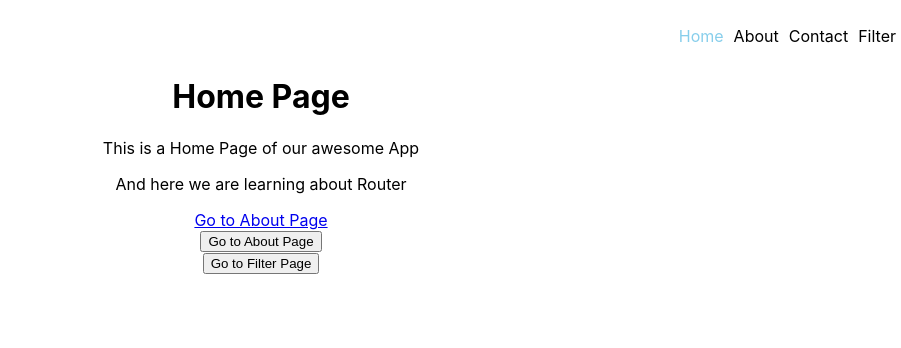
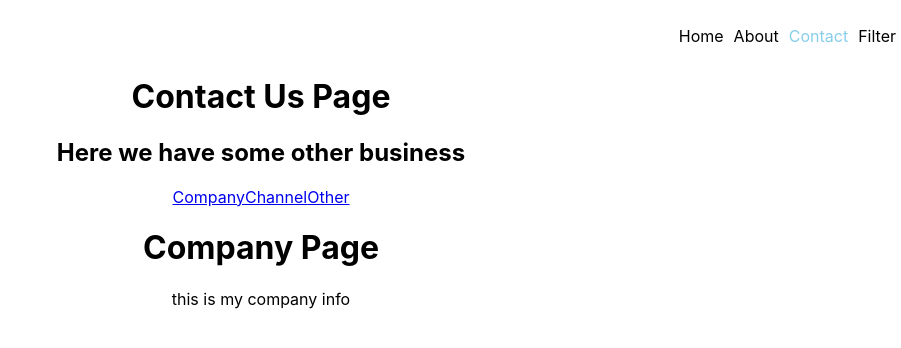
Before and after one commit to thisisshivamsingh/20-06-2022-Web-React, a React (Create React App) app: page /contact/company in a window 1280 px wide. Before the commit this address led to /. Shown: the top 348 px of the page, without its empty margins (379-1280 px from the left). Built offline with nearby package versions, Linux system fonts and the light colour scheme.

Commit message:
React Router Nested Routing

```diff
--- a/src/App.js
+++ b/src/App.js
@@ -6,6 +6,10 @@
 import Page404 from "./component/Page404";
 import User from "./component/User";
 import Filter from "./component/Filter";
+import Contact from "./component/Contact";
+import Company from "./component/Company";
+import Channel from "./component/Channel";
+import Other from "./component/Other";
 function App() {
   return (
     <div className="App">
@@ -18,6 +22,11 @@
           <Route path="/filter" element={<Filter />} />
           {/* <Route path="/*" element={<Page404 />} /> */}
           <Route path="/*" element={<Navigate to="/" />} />
+          <Route path="/contact/" element={<Contact />}>
+            <Route path="company" element={<Company />} />
+            <Route path="channel" element={<Channel />} />
+            <Route path="other" element={<Other />} />
+          </Route>
         </Routes>
       </BrowserRouter>
     </div>
--- /dev/null
+++ b/src/component/Channel.js
@@ -0,0 +1,8 @@
+function Channel() {
+  return (
+    <div>
+      <h1>Youtube Channel Page</h1>
+    </div>
+  );
+}
+export default Channel;
--- /dev/null
+++ b/src/component/Company.js
@@ -0,0 +1,9 @@
+function Company() {
+  return (
+    <div>
+      <h1>Company Page</h1>
+      <p>this is my company info</p>
+    </div>
+  );
+}
+export default Company;
--- /dev/null
+++ b/src/component/Contact.js
@@ -0,0 +1,14 @@
+import { Link, Outlet } from "react-router-dom";
+function Contact() {
+  return (
+    <div>
+      <h1>Contact Us Page</h1>
+      <h2>Here we have some other business</h2>
+      <Link to="company">Company</Link>
+      <Link to="channel">Channel</Link>
+      <Link to="other">Other</Link>
+      <Outlet />
+    </div>
+  );
+}
+export default Contact;
--- /dev/null
+++ b/src/component/Other.js
@@ -0,0 +1,8 @@
+function Other() {
+  return (
+    <div>
+      <h1>Other Page</h1>
+    </div>
+  );
+}
+export default Other;
```
